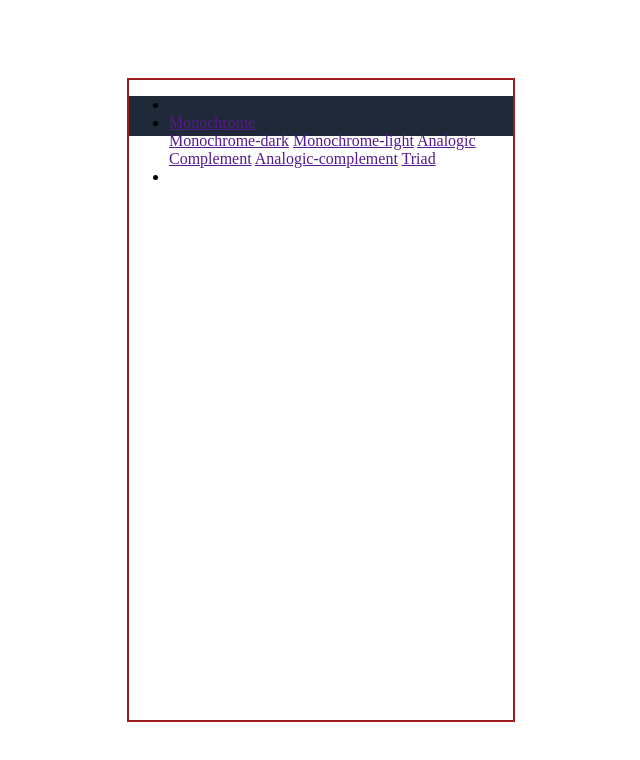
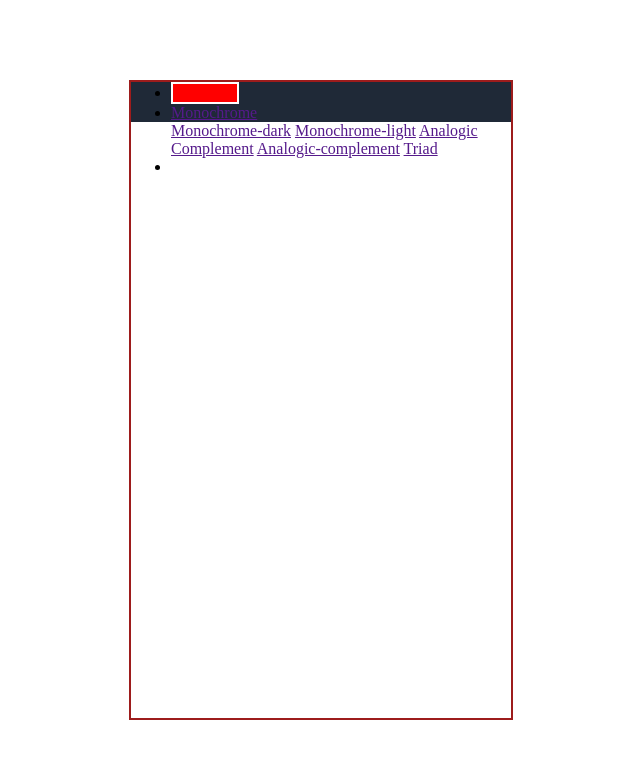
Before and after one commit to anwarrahim/color-scheme-generator, a plain HTML site: page index.html in a window 1280 px wide. Shown: the whole page, without its empty margins (319-959 px from the left). Drawn offline with Linux system fonts and the light colour scheme.

Commit message:
Refactor HTML structure and enhance CSS styles for dropdown and color display

```diff
--- a/index.html
+++ b/index.html
@@ -13,7 +13,7 @@
     <main>
         <div class="main-body">
             <div class="main-body-header">
-                <ul>
+                <ul class="ul-dropdown-value">
                     <li class="picked-color"></li>
                     <li class="dropdown">
                         <a href=""> Monochrome</a>
--- a/style.css
+++ b/style.css
@@ -1,3 +1,6 @@
+*{
+    box-sizing: border-box;
+}
 html, body{
     height: 100%;
     margin: 0;
@@ -23,4 +26,16 @@ main{
     height: 40px;
     width: 100%;
     background-color: #1F2937;
+    padding-inline:;
 }
+
+.ul-dropdown-value{
+    margin: 0;
+}
+
+.picked-color{
+    width: 20%;
+    height: 20%;
+    background-color: red;
+    border: 2px white solid;
+}
```
